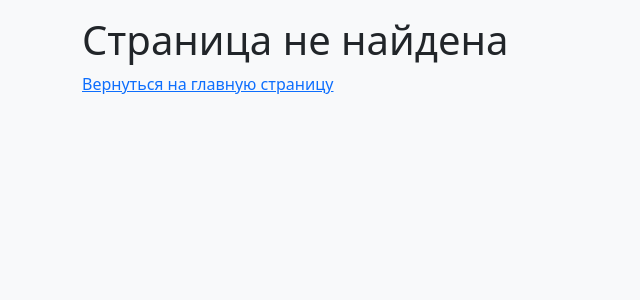
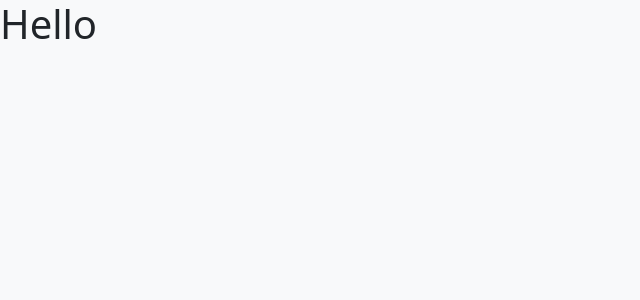
Before and after one commit to VolkovDani/fullstack-javascript-project-12, a React (Create React App) app in the folder frontend/: page / in a window 1280 px wide. Shown: the top 300 px of the page, without its empty margins (0-640 px from the left). Built offline with nearby package versions, Linux system fonts and the light colour scheme; sample sign-in values are in the browser's storage.

Commit message:
add: добавляет роут на главную страницу(где будет находится чат)

```diff
--- a/frontend/src/components/App.jsx
+++ b/frontend/src/components/App.jsx
@@ -3,12 +3,13 @@ import React from 'react';
 import { BrowserRouter, Routes, Route } from 'react-router-dom';
 import NotFound from './NotFound.jsx';
 import Login from './Login.jsx';
+import Main from './Main.jsx';
 
 const App = () => (
   <BrowserRouter>
     <Routes>
       <Route path="login" element={<Login />} />
-      {/* <Route path="/" element={<Main />} /> */}
+      <Route path="/" element={<Main />} />
       <Route path="*" element={<NotFound />} />
     </Routes>
   </BrowserRouter>
```
